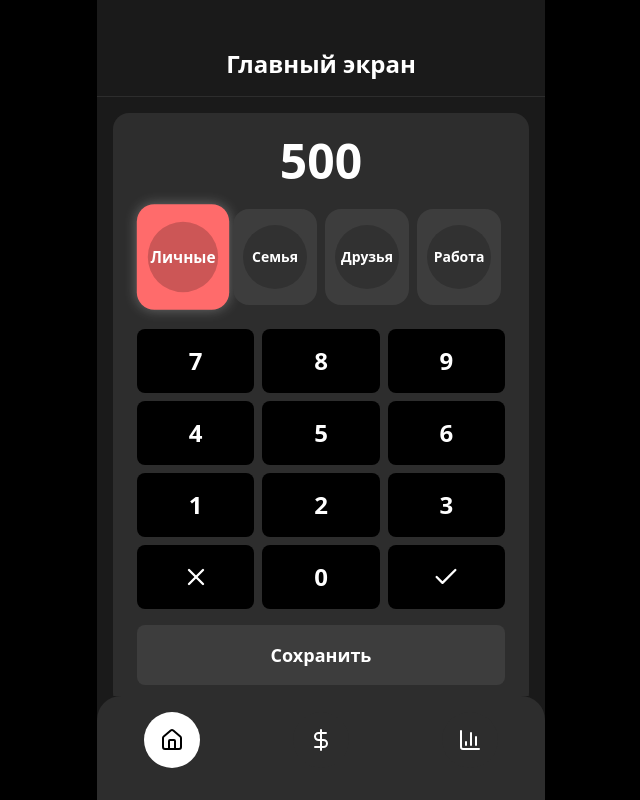
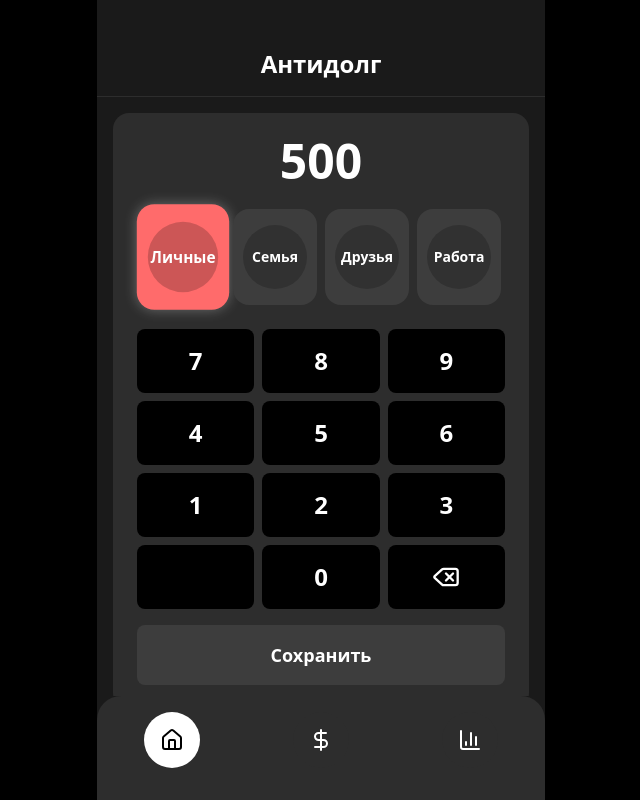
Before and after one commit to ivndya/anti-debt-react, a React (Vite) app in the folder web/: page / in a window 1280 px wide. Shown: the whole page, without its empty margins (319-959 px from the left). Built offline with nearby package versions, Linux system fonts and the light colour scheme.

Commit message:
fix numpad

```diff
--- a/web/src/App.jsx
+++ b/web/src/App.jsx
@@ -65,7 +65,7 @@ const AntiDebtApp = () => {
     <div className="flex flex-col h-screen w-full max-w-[448px] mx-auto bg-[#1A1A1A] text-white font-sans box-border">
       <div className="bg-[#1A1A1A] pt-12 pb-4 px-4 border-b border-[#2D2D2D] w-full box-border">
         <h1 className="text-2xl font-bold text-center m-0 text-white">
-          {activeScreen === 'home' && 'Главный экран'}
+          {activeScreen === 'home' && 'Антидолг'}
           {activeScreen === 'stats' && 'Статистика'}
           {activeScreen === 'debts' && 'Долги'}
         </h1>
--- a/web/src/widgets/number-pad/NumberPad.jsx
+++ b/web/src/widgets/number-pad/NumberPad.jsx
@@ -1,4 +1,4 @@
-import { X, Check } from 'lucide-react';
+import { X, Check, DeleteIcon } from 'lucide-react';
 
 const rows = [
   ['7', '8', '9'],
@@ -27,7 +27,6 @@ export const NumberPad = ({ onNumberPress, onDelete, onSave }) => {
           onClick={onDelete}
           className="flex-1 bg-black h-16 rounded-lg flex items-center justify-center border-none cursor-pointer transition-colors duration-200 hover:bg-gray-900"
         >
-          <X size={28} color="white" />
         </button>
         <button
           onClick={() => onNumberPress('0')}
@@ -39,7 +38,7 @@ export const NumberPad = ({ onNumberPress, onDelete, onSave }) => {
           onClick={onSave}
           className="flex-1 bg-black h-16 rounded-lg flex items-center justify-center border-none cursor-pointer transition-colors duration-200 hover:bg-gray-900"
         >
-          <Check size={28} color="white" />
+          <DeleteIcon size={28} color="white" />
         </button>
       </div>
     </div>
```
